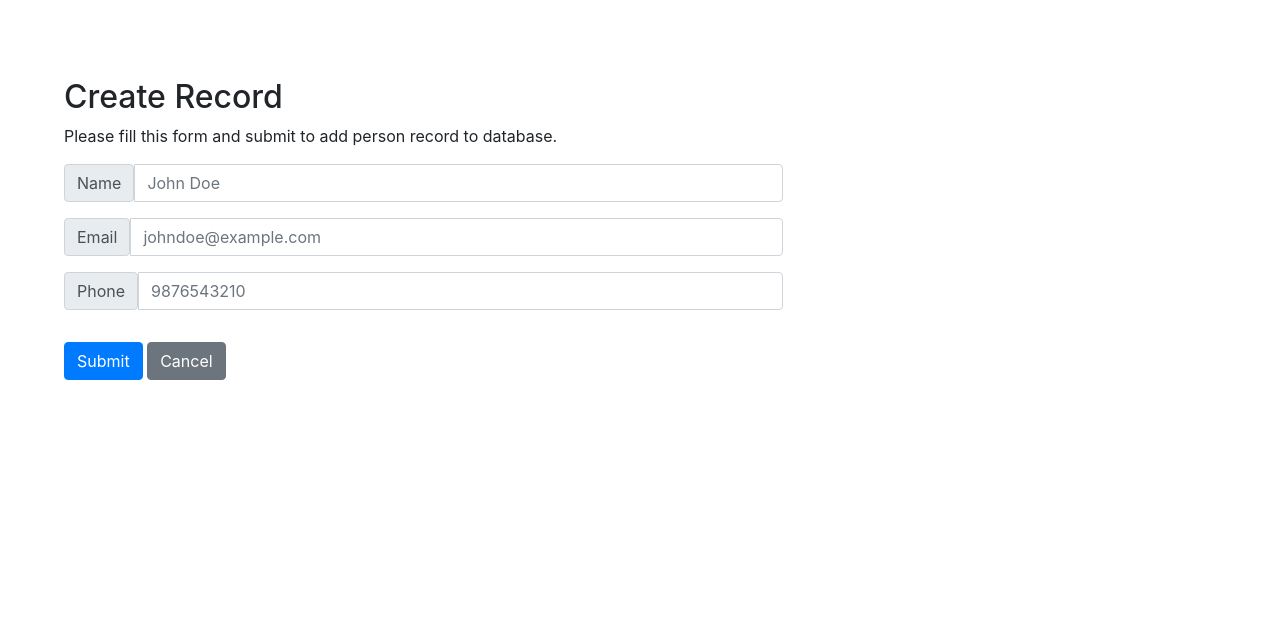
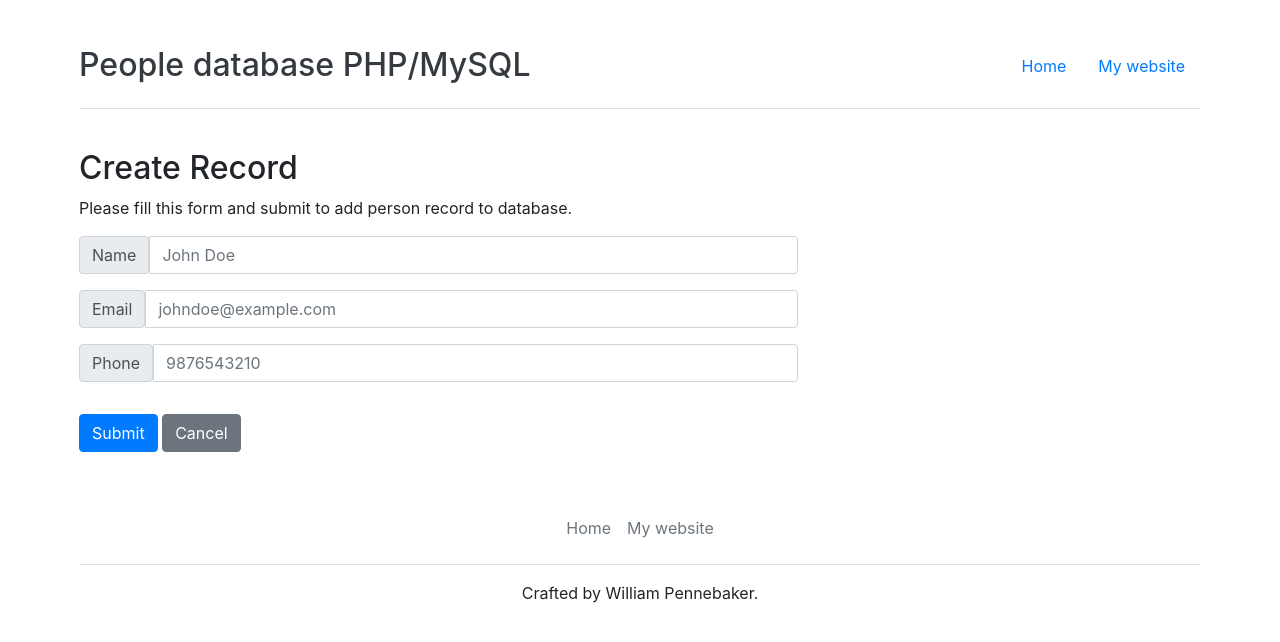
Before and after one commit to WilliamPennebaker/People-PHP-crud-app, a PHP site: page /create.php in a window 1280 px wide. Shown: the top 642 px of the page. Run offline with PHP 8.4, Linux system fonts and the light colour scheme; a stand-in replaces the project's code that opens the database connection; some libraries are stand-ins or nearby versions.

Commit message:
Completed: Website main functionalities
Added:
header and footers

How to improve:
Remove bootstrap and create custom css
Dark mode ^

Add more tables to db for different info to display?

```diff
--- a/assests/footer.php
+++ b/assests/footer.php
@@ -0,0 +1,11 @@
+<footer class="py-3 my-4">
+    <ul class="nav justify-content-center border-bottom pb-3 mb-3">
+        <li class="nav-item">
+            <a href="./index.php" class="nav-link px-2 text-muted">Home</a>
+        </li>
+        <li class="nav-item">
+            <a href="https://www.wpennebaker.com" class="nav-link px-2 text-muted">My website </a>
+        </li>
+    </ul>
+    <p class="text-center">Crafted by William Pennebaker.</span>
+</footer>
--- a/assests/head.php
+++ b/assests/head.php
@@ -4,6 +4,7 @@
     <link rel="stylesheet" href="./assests/style.css">
     <link rel="stylesheet" href="https://stackpath.bootstrapcdn.com/bootstrap/4.5.2/css/bootstrap.min.css">
     <link rel="stylesheet" href="https://maxcdn.bootstrapcdn.com/font-awesome/4.7.0/css/font-awesome.min.css">
+    <link rel="stylesheet" href="https://unicons.iconscout.com/release/v3.0.1/css/line.css">
     <script src="https://code.jquery.com/jquery-3.5.1.min.js"></script>
     <script src="https://cdn.jsdelivr.net/npm/popper.js@1.16.1/dist/umd/popper.min.js"></script>
     <script src="https://stackpath.bootstrapcdn.com/bootstrap/4.5.2/js/bootstrap.min.js"></script>
--- a/assests/header.php
+++ b/assests/header.php
@@ -0,0 +1,13 @@
+<header class="d-flex flex-wrap justify-content-between py-3 mb-4 border-bottom">
+    <a class="d-flex align-items-center mb-3 mb-md-0 me-md-auto text-dark text-decoration-none" href="./index.php">
+        <h2>People database PHP/MySQL</h1>
+    </a>
+    <ul class="nav nav-pills">
+        <li class="nav-item">
+            <a href="./index.php" class="nav-link">Home</a>
+        </li>
+        <li class="nav-item">
+            <a href="https://www.wpennebaker.com" class="nav-link">My website</a>
+        </li>
+    </ul>
+</header>
--- a/create.php
+++ b/create.php
@@ -61,11 +61,12 @@ if($_SERVER["REQUEST_METHOD"] == "POST") {
 <html>
     <?php include "./assests/head.php" ?>
     <body>
+        <div class="wrapper">
+            <div class="container-fluid">
             <?php include "./assests/header.php" ?>
-        <div class="wrapper">
                 <div class="row">
                     <div class="col-md-12">
-                    <h2 class="mt-5">Create Record</h2>
+                        <h2 class="mt-3">Create Record</h2>
                         <p>Please fill this form and submit to add person record to database.</p>
                     </div>
 
@@ -105,7 +106,8 @@ if($_SERVER["REQUEST_METHOD"] == "POST") {
                     </form>
 
                 </div>
+            <?php include "./assests/footer.php" ?>
             </div>
-        <?php include "./assests/footer.php" ?>
+        </div>
     </body>
 </html>
--- a/dbconnect.php
+++ /dev/null
@@ -1,14 +0,0 @@
-<?php
-
-$host = 'localhost';
-$user = 'root';
-$pass = 'zzz';
-$database = 'phpcrudapp';
-
-$conn = mysqli_connect($host, $user, $pass, $database);
-
-if (!$conn) {
-    die("Connection failed: " . mysqli_connect_error());
-}
-
-?>
--- a/index.php
+++ b/index.php
@@ -15,12 +15,12 @@
         );
     </script>
     <body>
-        <?php include "./assests/header.php"?>
         <div class="wrapper">
             <div class="container-fluid">
+                <?php include "./assests/header.php"?>
                 <div class="row">
                     <div class="col-md-12">
-                        <div class="mt-5 mb-3 clearfix">
+                        <div class="mt-3 mb-3 clearfix">
                             <h2 class="pull-left">People</h2>
                             <a href="create.php" class="btn btn-success pull-right">
                                 <i class="fa fa-plus">
@@ -77,8 +77,8 @@
                         </table>
                     </div>
                 </div>
+                <?php include "./assests/footer.php"?>
             </div>
         </div>
-        <?php include "./assests/footer.php"?>
     </body>
 </html>
```
Also changed, not shown: delete.php (+5 -5 lines), update.php (+5 -6 lines), 1 other file. Lines whose indentation alone changed are shown as unchanged.
